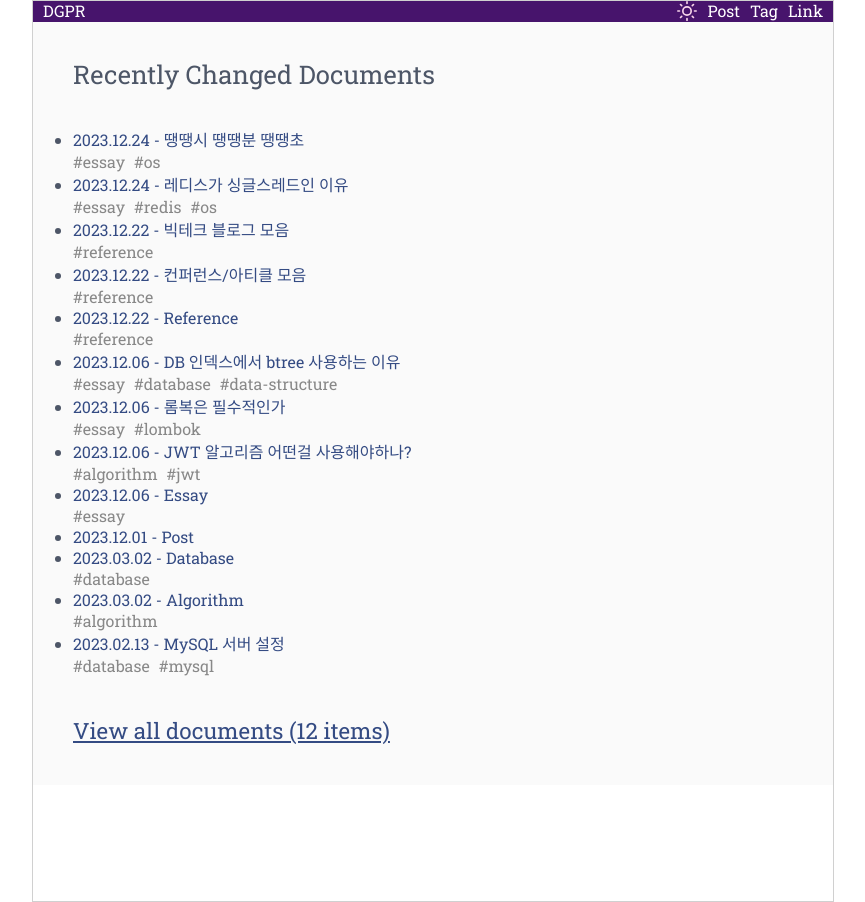
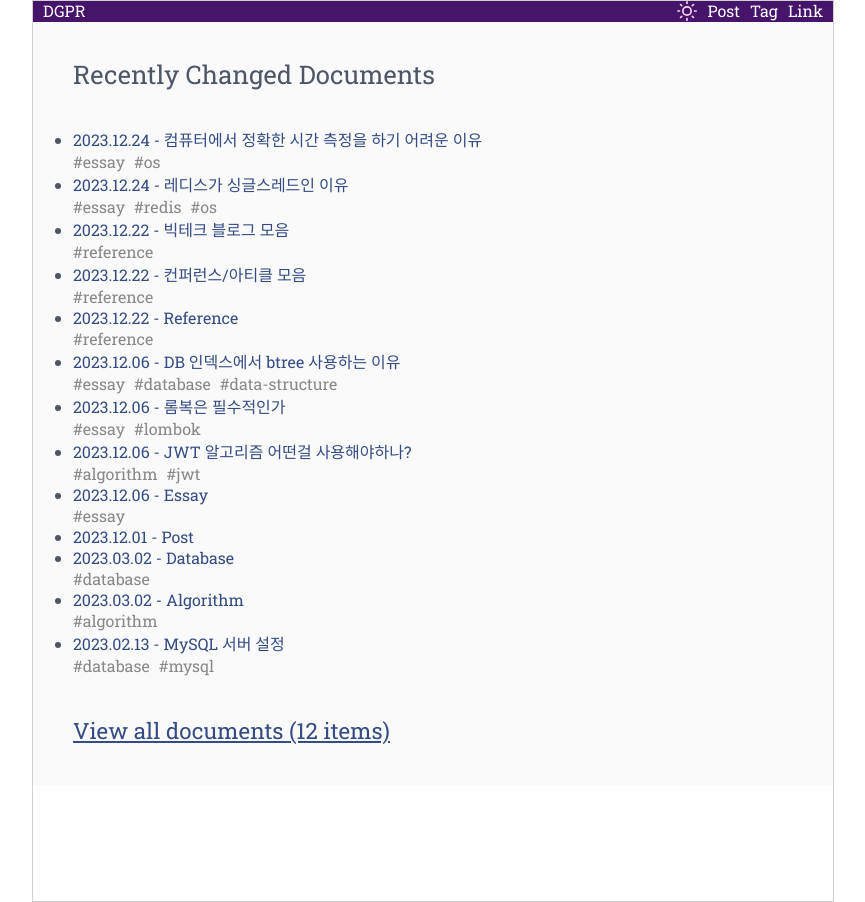
Before and after one commit to dgnppr/dgnppr.github.io, a Jekyll site: the page built from index.html, in a window 1280 px wide. Shown: the whole page, without its empty margins (207-1072 px from the left). Built offline with Jekyll 4.4.1, drawn with Linux system fonts in a browser that asks for light colours.

Commit message:
Add how to measure correct time

```diff
--- a/_wiki/essay/03_how_to_measure_correct_time.md
+++ b/_wiki/essay/03_how_to_measure_correct_time.md
@@ -1,6 +1,6 @@
 ---
 layout  : wiki
-title   : 땡땡시 땡땡분 땡땡초
+title   : 컴퓨터에서 정확한 시간 측정을 하기 어려운 이유
 summary :
 date    : 2023-12-24 00:00:00 +0900
 updated : 2023-12-24 00:00:00 +0900
--- a/data/metadata/essay/03_how_to_measure_correct_time.json
+++ b/data/metadata/essay/03_how_to_measure_correct_time.json
@@ -1,6 +1,6 @@
 {
  "type": "wiki",
- "title": "땡땡시 땡땡분 땡땡초",
+ "title": "컴퓨터에서 정확한 시간 측정을 하기 어려운 이유",
  "parent": "essay",
  "url": "/wiki/essay/03_how_to_measure_correct_time",
  "updated": "2023-12-24 00:00:00 +0900",
```
Also changed, not shown: other parts of _wiki/essay/03_how_to_measure_correct_time.md (+4 -0 lines).
